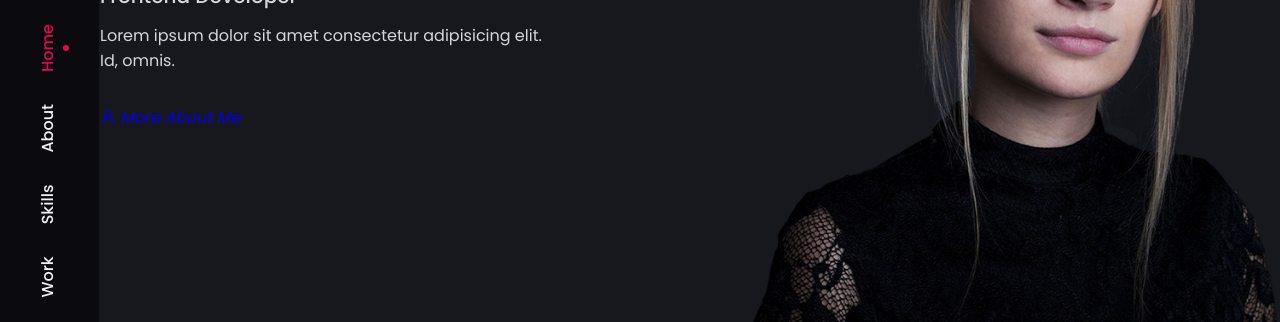
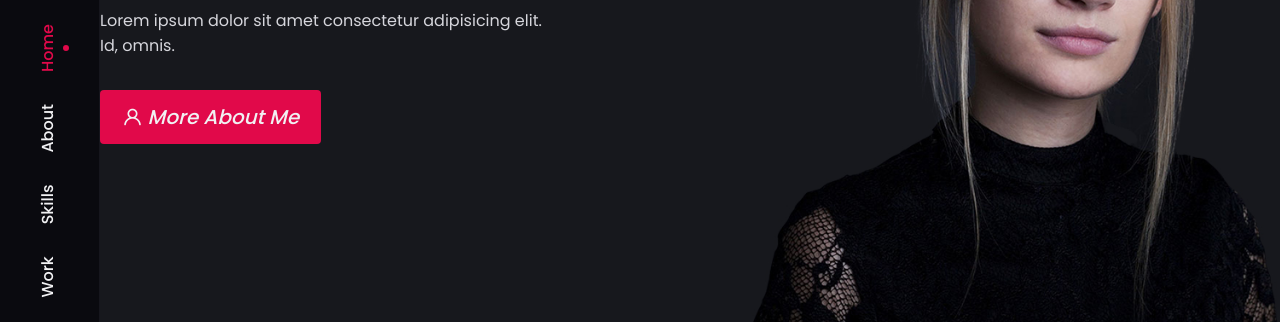
Before and after one commit to hkhodkar/portfolio, a website: page index.html in a window 1280 px wide. Shown: the part 381-703 px from the top of the page. Drawn offline with nearby package versions, Linux system fonts and the light colour scheme.

Commit message:
feat: add button scss module and complete home styles

```diff
--- /dev/null
+++ b/assets/sass/_button.scss
@@ -0,0 +1,35 @@
+.button {
+  display: inline-flex;
+  align-items: center;
+  column-gap: 0.5rem;
+  background-color: var(--skin-color);
+  color: var(--title-color);
+  padding: 0.75rem 1.4rem;
+  border-radius: 0.25rem;
+  font-weight: var(--font-medium);
+  position: relative;
+  z-index: 1;
+
+  &::after {
+    position: absolute;
+    content: "";
+    left: 0;
+    top: 0;
+    width: 100%;
+    height: 100%;
+    background-color: #343a40;
+    z-index: -1;
+    transform: scale(0);
+    transform-origin: center;
+    border-radius: 0.25rem;
+    transition: 0.3s;
+  }
+
+  &:hover::after {
+    transform: scale(1);
+  }
+
+  &__icon {
+    font-size: 1.25rem;
+  }
+}
--- a/assets/sass/main.scss
+++ b/assets/sass/main.scss
@@ -2,6 +2,7 @@
 @import "./side-bar";
 @import "./home-section";
 @import "./layout";
+@import "./button";
 
 /*=============== GOOGLE FONTS ===============*/
 @import url("https://fonts.googleapis.com/css2?family=Poppins:wght@300;400;500;600&display=swap");
```
Also changed, not shown: assets/css/style.css.
